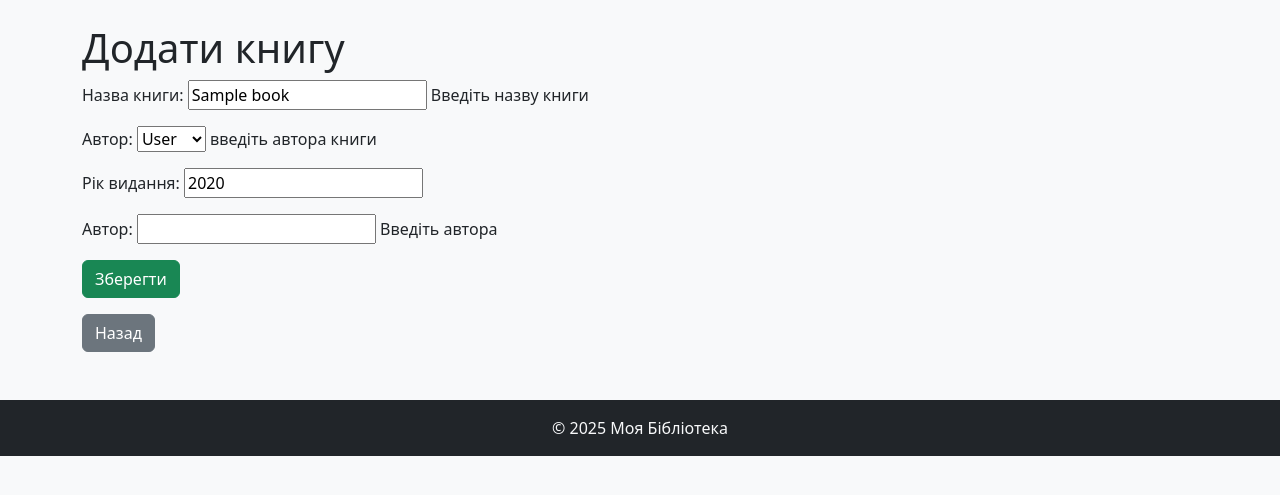
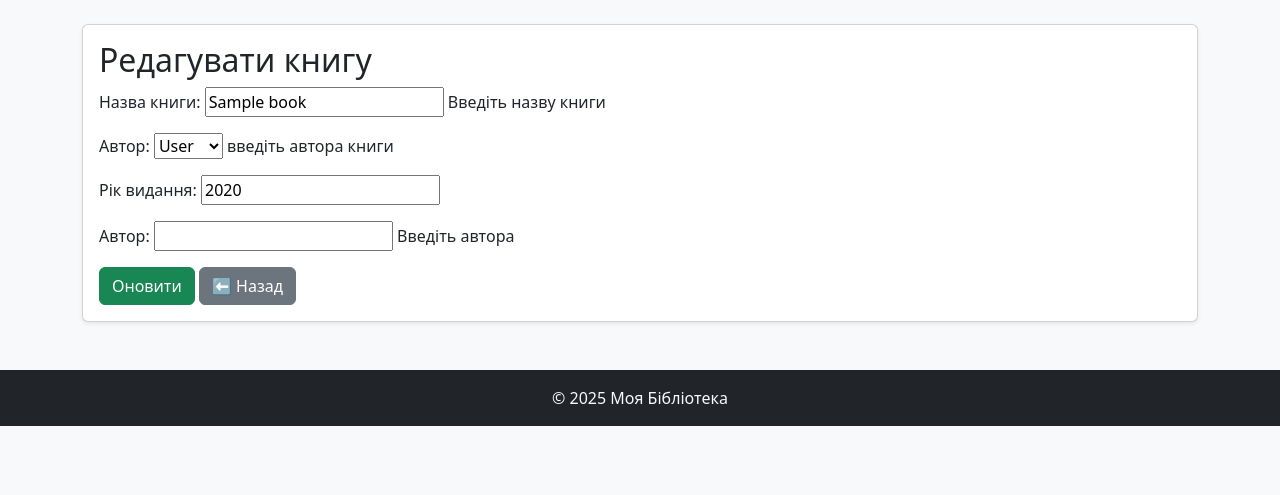
Before and after one commit to Head-Shot-53/book_library, a Django app: a page that uses library/templates/library/book_form.html in a window 1280 px wide. Shown: the part 56-551 px from the top of the page. Run offline with Django 5.2, Linux system fonts and the light colour scheme; tables that the repository leaves empty hold one stand-in row (values such as "Sample post").

Commit message:
new book_form

```diff
--- a/library/templates/library/book_form.html
+++ b/library/templates/library/book_form.html
@@ -1,13 +1,20 @@
 {% extends 'base.html' %}
-{% block title %}Додати книгу{% endblock %}
+{% block title %}{% if book %}Редагувати{% else %}Додати{% endif %} книгу{% endblock %}
 {% block content %}
-<h1>Додати книгу</h1>
 
-<form method="post" class="mb-3">
-    {% csrf_token %}
-    {{ form.as_p }}
-    <button type="submit" class="btn btn-success">Зберегти</button>
-</form>
+<div class="card shadow-sm">
+  <div class="card-body">
+    <h2>{% if book %}Редагувати{% else %}Додати{% endif %} книгу</h2>
 
-<a href="{% url 'book_list' %}" class="btn btn-secondary">Назад</a>
+    <form method="post">
+      {% csrf_token %}
+      {{ form.as_p }}
+      <button type="submit" class="btn btn-success">
+        {% if book %}Оновити{% else %}Зберегти{% endif %}
+      </button>
+      <a href="{% url 'book_list' %}" class="btn btn-secondary">⬅ Назад</a>
+    </form>
+  </div>
+</div>
+
 {% endblock %}
```
